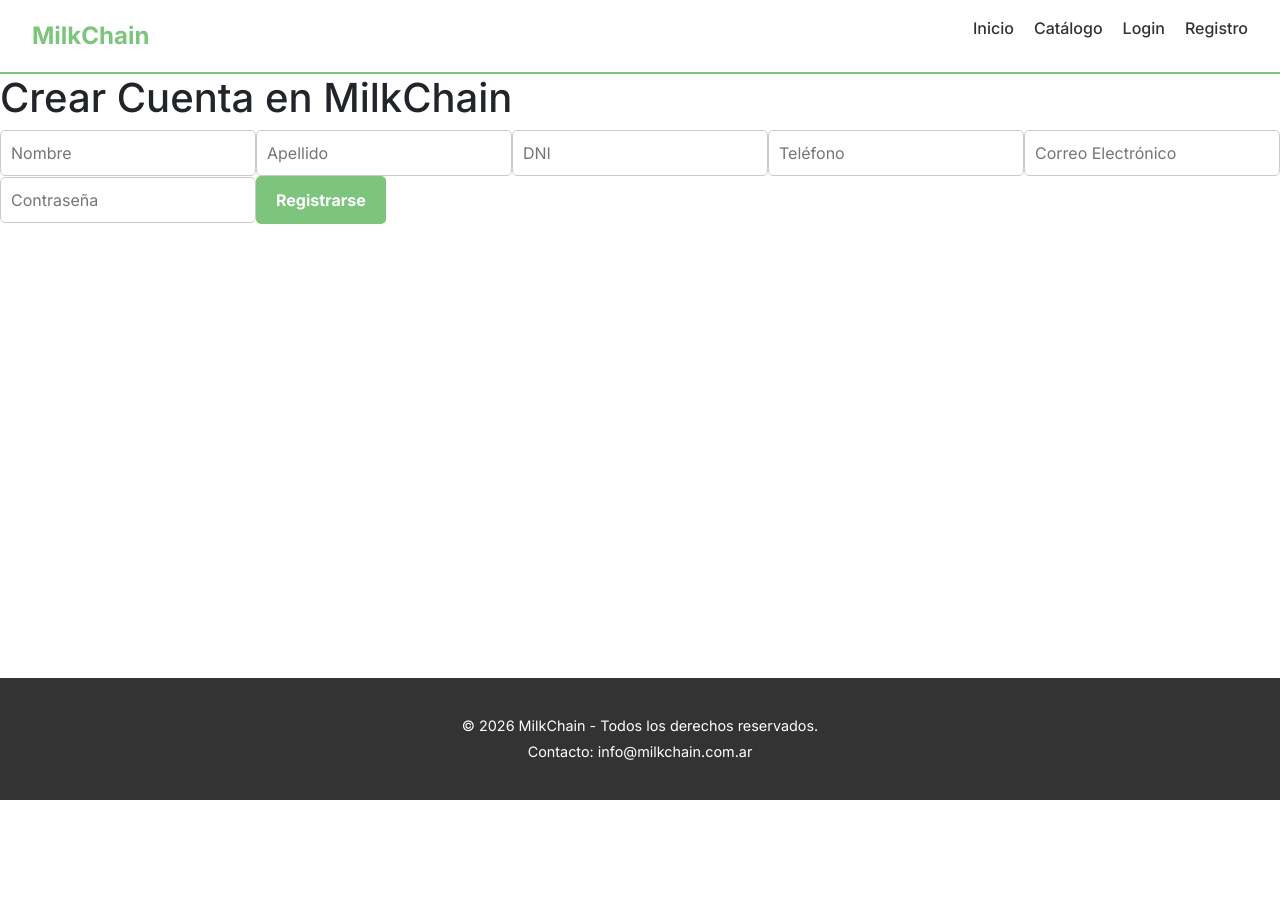
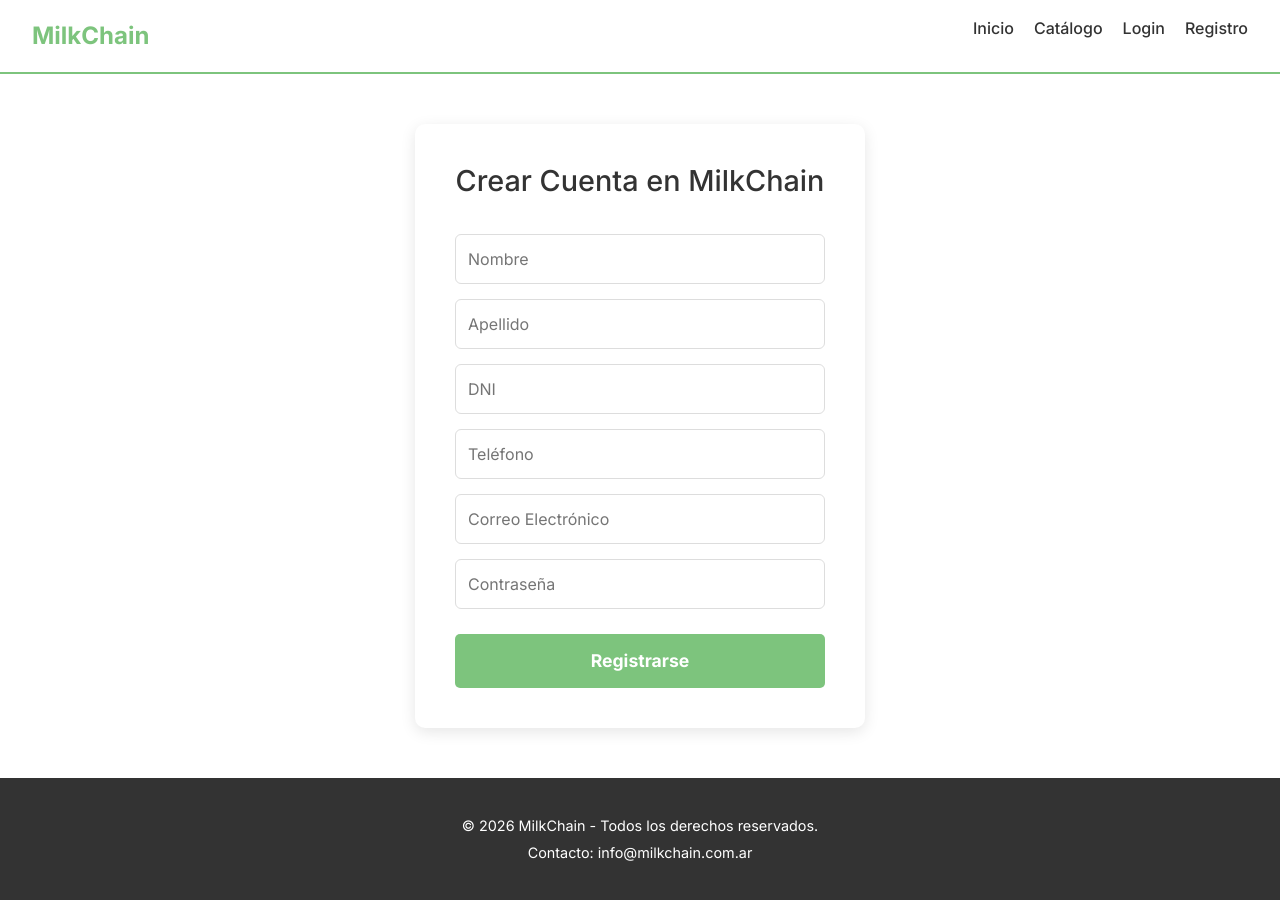
Before and after one commit to yoquienmas/Milkchain, a React (Vite) app in the folder client/: page /register in a window 1280 px wide. Before the commit the page ends 800 px from the top, so only its background shows below. Built offline with nearby package versions, Linux system fonts and the light colour scheme.

Commit message:
Mejora visual register

```diff
--- a/client/src/App.css
+++ b/client/src/App.css
@@ -153,3 +153,57 @@ input {
   flex-direction: column;
   min-height: 100vh;
 }
+
+/* Contenedor principal para centrar todo */
+.register-container {
+  display: flex;
+  flex-direction: column;
+  align-items: center;
+  justify-content: center;
+  padding: 50px 20px;
+  min-height: 70vh; /* Para que no quede pegado al footer */
+}
+
+/* El formulario como una tarjeta */
+.register-form {
+  display: flex;
+  flex-direction: column;
+  width: 100%;
+  max-width: 450px; /* Ancho fijo para que se vea ordenado */
+  background: white;
+  padding: 40px;
+  border-radius: 10px;
+  box-shadow: 0 4px 15px rgba(0,0,0,0.1);
+  gap: 15px; /* Espacio entre cada input */
+}
+
+.register-form h1 {
+  text-align: center;
+  color: var(--texto-oscuro);
+  margin-bottom: 20px;
+  font-size: 1.8rem;
+}
+
+/* Inputs más elegantes */
+.register-form input {
+  width: 100%; /* Ahora cada uno ocupa su propia línea */
+  padding: 12px;
+  border: 1px solid #ddd;
+  border-radius: 6px;
+  font-size: 1rem;
+  box-sizing: border-box; /* Evita que el padding agrande el input */
+}
+
+.register-form input:focus {
+  outline: none;
+  border-color: var(--verde-milkchain);
+  box-shadow: 0 0 5px rgba(125, 196, 125, 0.3);
+}
+
+/* Botón de registro que ocupe todo el ancho */
+.register-form .btn-green {
+  margin-top: 10px;
+  width: 100%;
+  padding: 14px;
+  font-size: 1.1rem;
+}
--- a/client/src/App.jsx
+++ b/client/src/App.jsx
@@ -31,5 +31,4 @@ function App() {
   );
 }
 
-// ¡ESTA ES LA LÍNEA QUE TE FALTA!
 export default App;
--- a/client/src/pages/CartPage.jsx
+++ b/client/src/pages/CartPage.jsx
@@ -52,3 +52,5 @@ function CartPage() {
     </div>
   );
 }
+
+export default CartPage;
```
